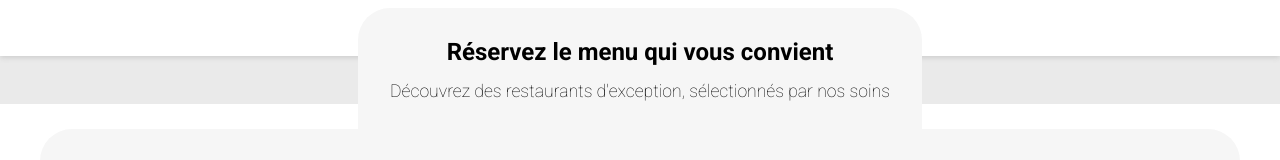
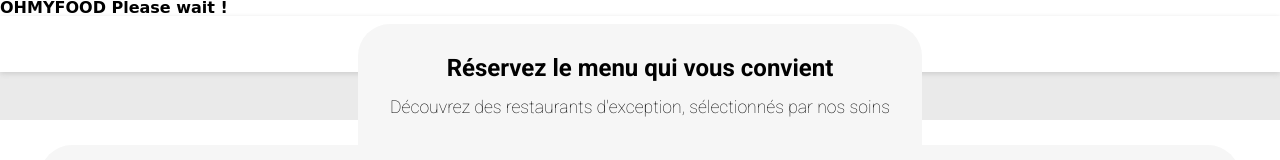
Before and after one commit to Zin1984/ZinLAAJI_3_05052021, a website built with webpack: page index.html in a window 1280 px wide. Shown: the top 160 px of the page. Built offline with nearby package versions, Linux system fonts and the light colour scheme; a web font is replaced by a local one.

Commit message:
add loader html

```diff
--- a/index.html
+++ b/index.html
@@ -13,6 +13,10 @@
 
   <body>
     <!--loader-->
+    <div class="loader">
+      <div class="loader__spiner"></div>
+      <h1 class="loader__text">OHMYFOOD Please wait !</h1>
+    </div>
     <header>
       <h1><a href="./index.html">Ohmyfood</a></h1>
     </header>
@@ -142,7 +146,9 @@
         <h3>ohmyfood</h3>
         <ul>
           <li>
-            <a href="#"><i class="fas fa-utensils"></i> Proposer un restaurant</a>
+            <a href="#"
+              ><i class="fas fa-utensils"></i> Proposer un restaurant</a
+            >
           </li>
           <li>
             <a href="#"
@@ -152,9 +158,7 @@
           <li><a href="#">Mentions légales</a></li>
           <li><a href="mailto:ohmyfood-contact@gmail.com">Contact</a></li>
         </ul>
-
       </div>
-
     </footer>
     <script
       src="https://kit.fontawesome.com/5da6fe0c36.js"
```
Lines whose indentation alone changed are shown as unchanged.
